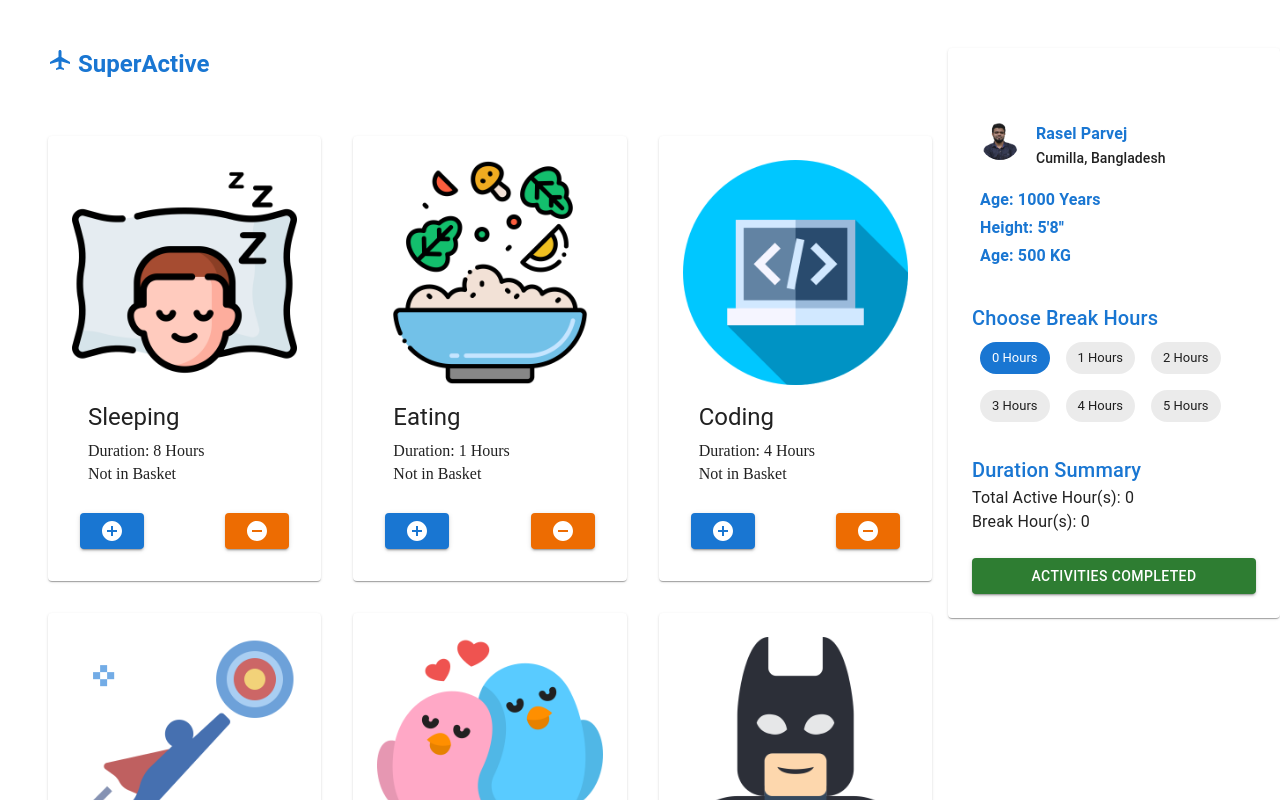
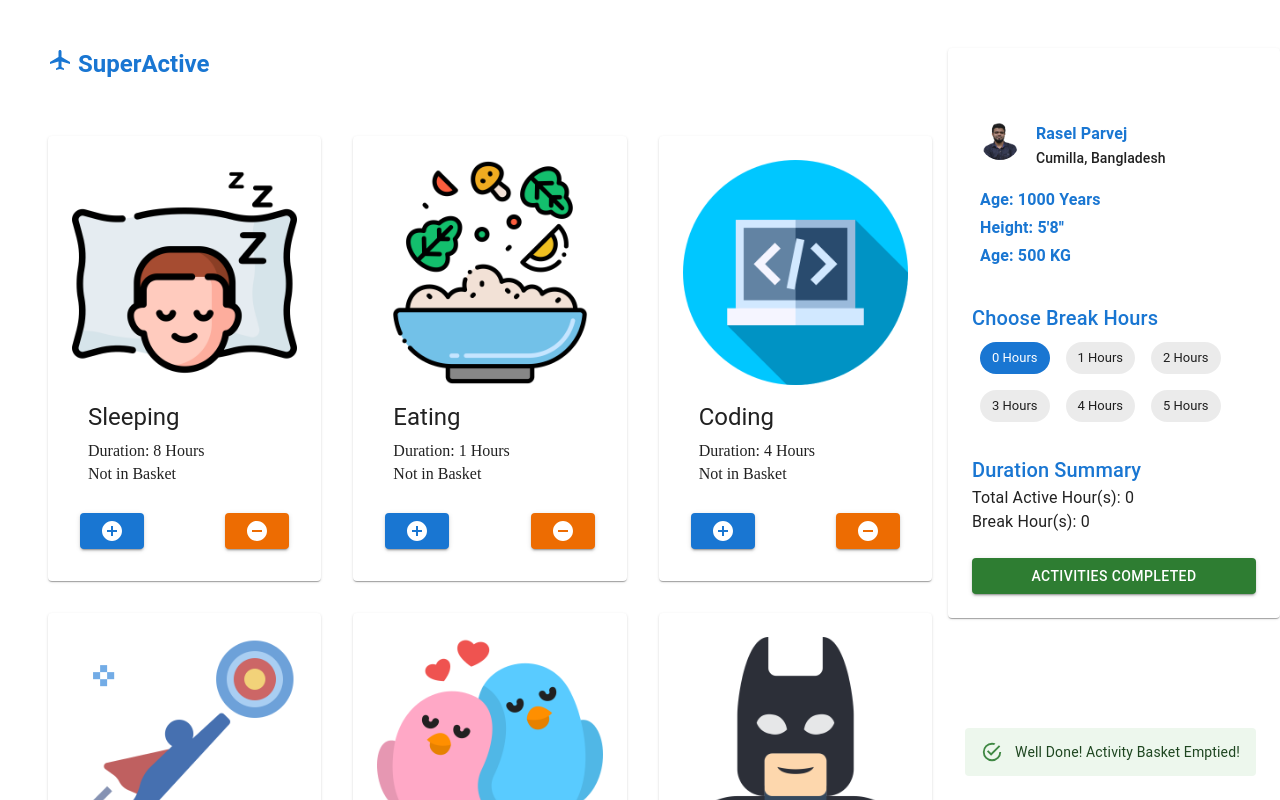
Before and after one commit to RaselParvejABC/superactive, a React (Create React App) app: page / in a window 1280 px wide. Both pictures are taken after a click on the button "ACTIVITIES COMPLETED". Shown: the top 800 px of the page. Built offline with nearby package versions, Linux system fonts and the light colour scheme.

Commit message:
Toast Works

```diff
--- a/src/components/ActivityBasket/ActivityBasket.js
+++ b/src/components/ActivityBasket/ActivityBasket.js
@@ -1,6 +1,8 @@
 import React from "react";
 import Paper from "@mui/material/Paper";
 import Button from "@mui/material/Button";
+import Snackbar from "@mui/material/Snackbar";
+import Alert from "@mui/material/Alert";
 import Person from "../Person/Person";
 import BreakDurationChooser from "../BreakDurationChooser/BreakDurationChooser";
 import TotalDuration from "../TotalDuration/TotalDuration";
@@ -11,6 +13,7 @@ import {
 
 const ActivityBasket = ({ activities, selectedIDs, onActivitiesCompleted }) => {
   const [breakDuration, setBreakDuration] = React.useState(0);
+  const [toastOpen, setToastOpen] = React.useState(false);
 
   const onNewDurationChoose = (newDuration) => {
     setBreakDurationToStorage(newDuration);
@@ -59,10 +62,24 @@ const ActivityBasket = ({ activities, selectedIDs, onActivitiesCompleted }) => {
         color="success"
         variant="contained"
         sx={{ mt: 3 }}
-        onClick={onActivitiesCompleted}
+        onClick={() => {
+          setBreakDuration(0);
+          setToastOpen(true);
+          onActivitiesCompleted();
+        }}
       >
         Activities Completed
       </Button>
+
+      <Snackbar
+        anchorOrigin={{ horizontal: "right", vertical: "bottom" }}
+        open={toastOpen}
+        autoHideDuration={5000}
+      >
+        <Alert severity="success" sx={{ width: "100%" }}>
+          Well Done! Activity Basket Emptied!
+        </Alert>
+      </Snackbar>
     </Paper>
   );
 };
```
